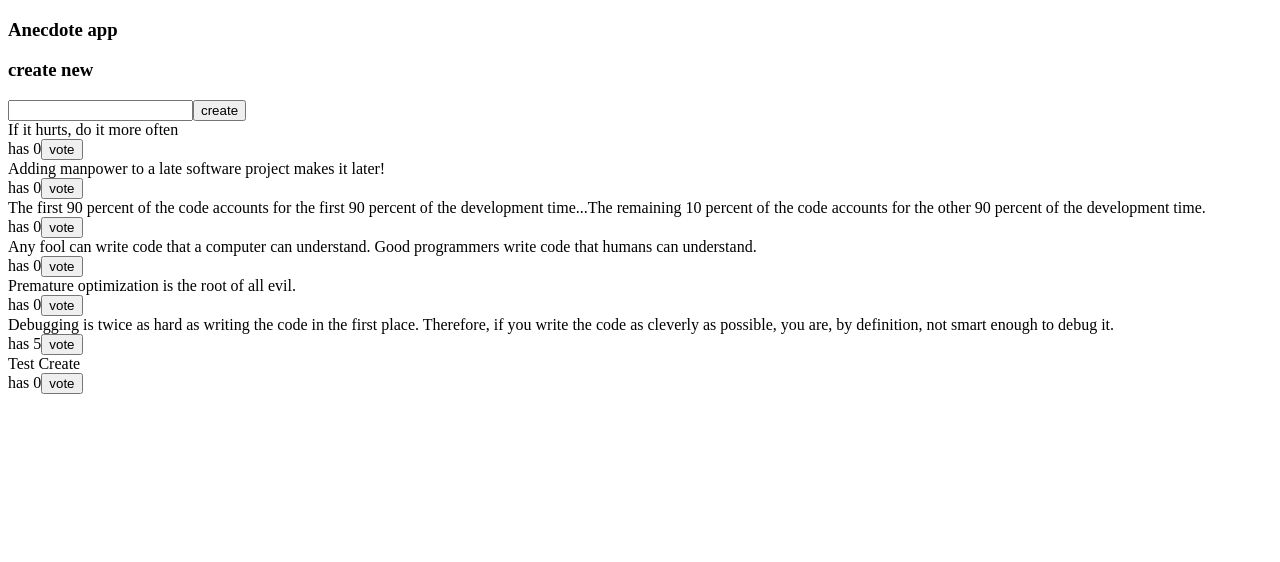
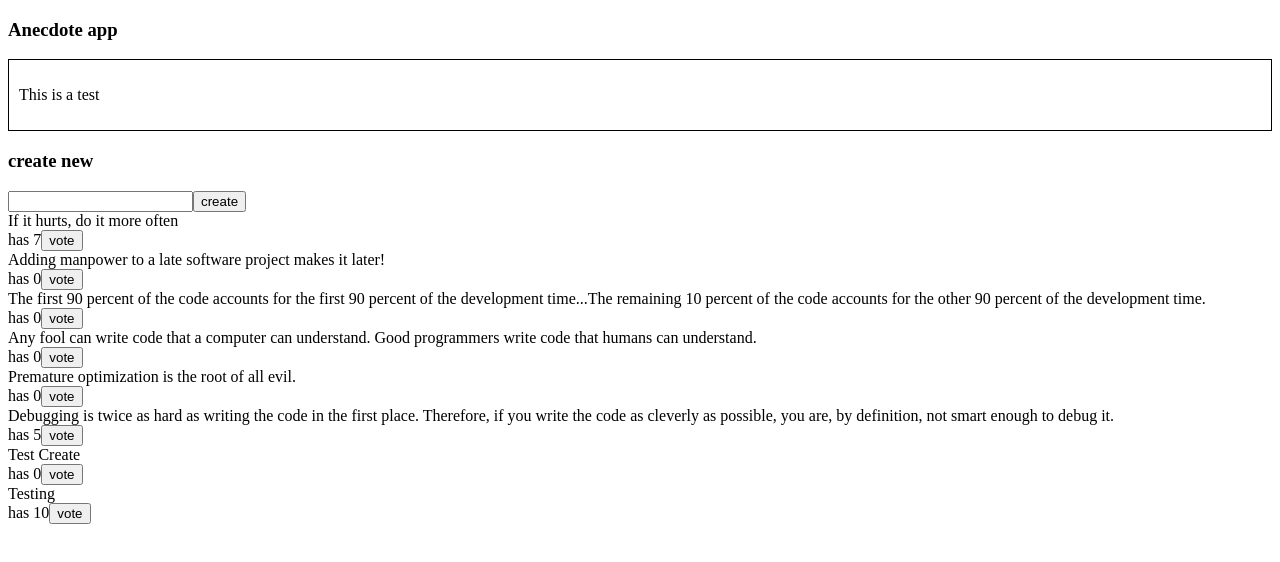
Before and after one commit to vmarklynn/query-anecdotes, a React (Vite) app: page / in a window 1280 px wide. Shown: the top 562 px of the page. Built offline with nearby package versions, Linux system fonts and the light colour scheme; data requests are answered from the project's data file.

Commit message:
Added Notification

```diff
--- a/db.json
+++ b/db.json
@@ -3,7 +3,7 @@
     {
       "content": "If it hurts, do it more often",
       "id": "47145",
-      "votes": 0
+      "votes": 7
     },
     {
       "content": "Adding manpower to a late software project makes it later!",
@@ -34,6 +34,11 @@
       "content": "Test Create",
       "votes": 0,
       "id": "iLRZB5C"
+    },
+    {
+      "content": "Testing ",
+      "votes": 10,
+      "id": "mlksEIp"
     }
   ]
 }
--- a/src/App.jsx
+++ b/src/App.jsx
@@ -41,7 +41,7 @@ const App = () => {
     <div>
       <h3>Anecdote app</h3>
 
-      <Notification />
+      <Notification text={'This is a test'} />
       <AnecdoteForm />
 
       {anecdotes.map(anecdote =>
--- a/src/components/Notification.jsx
+++ b/src/components/Notification.jsx
@@ -1,4 +1,7 @@
-const Notification = () => {
+import { useReducer } from "react"
+
+
+const Notification = ({ text }) => {
   const style = {
     border: 'solid',
     padding: 10,
@@ -6,10 +9,9 @@ const Notification = () => {
     marginBottom: 5
   }
 
-  if (true) return null
-
   return (
     <div style={style}>
+      <p>{text}</p>
 
     </div>
   )
```
Also changed, not shown: 1 other file (tests, documents, lock files or other folders).
